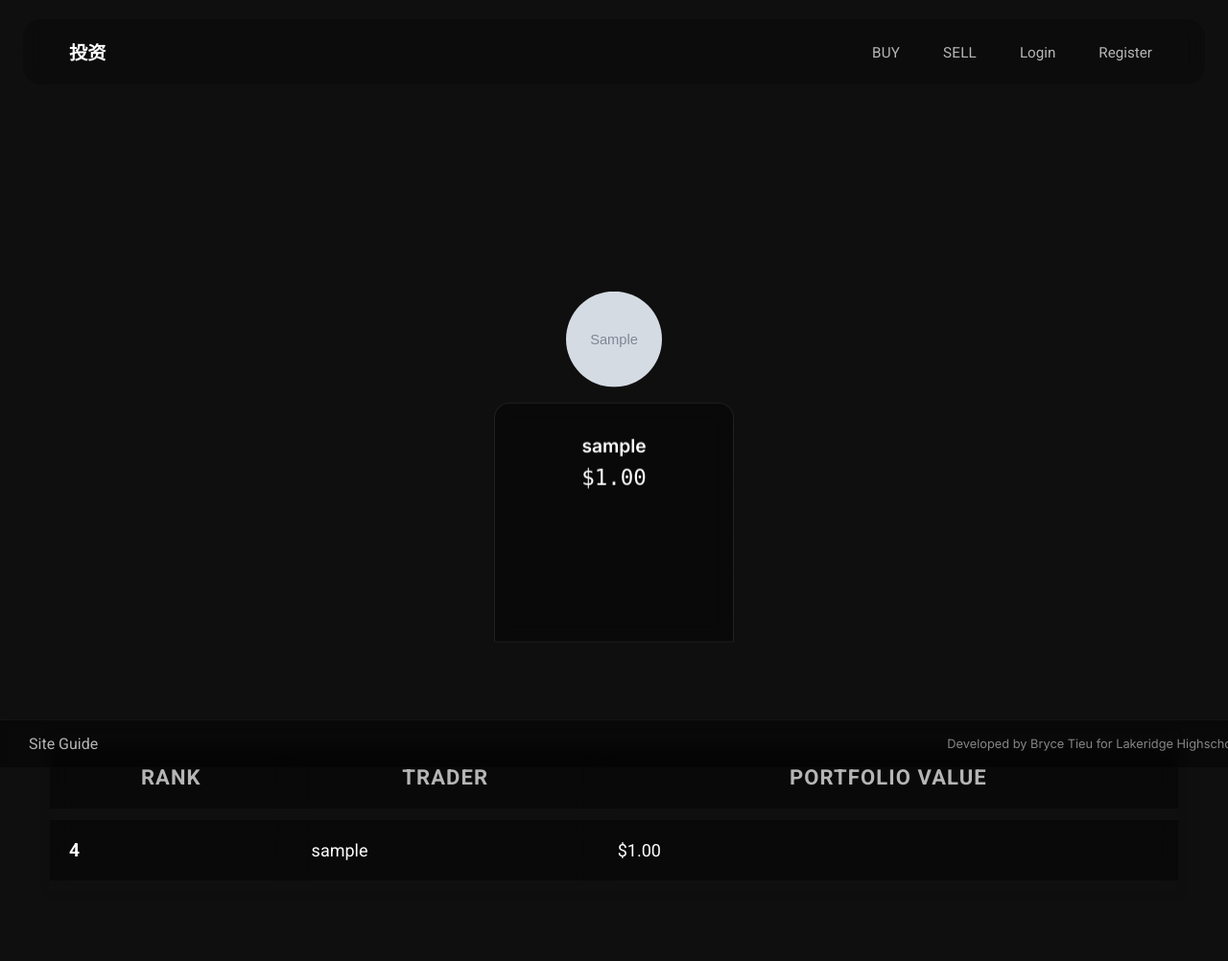
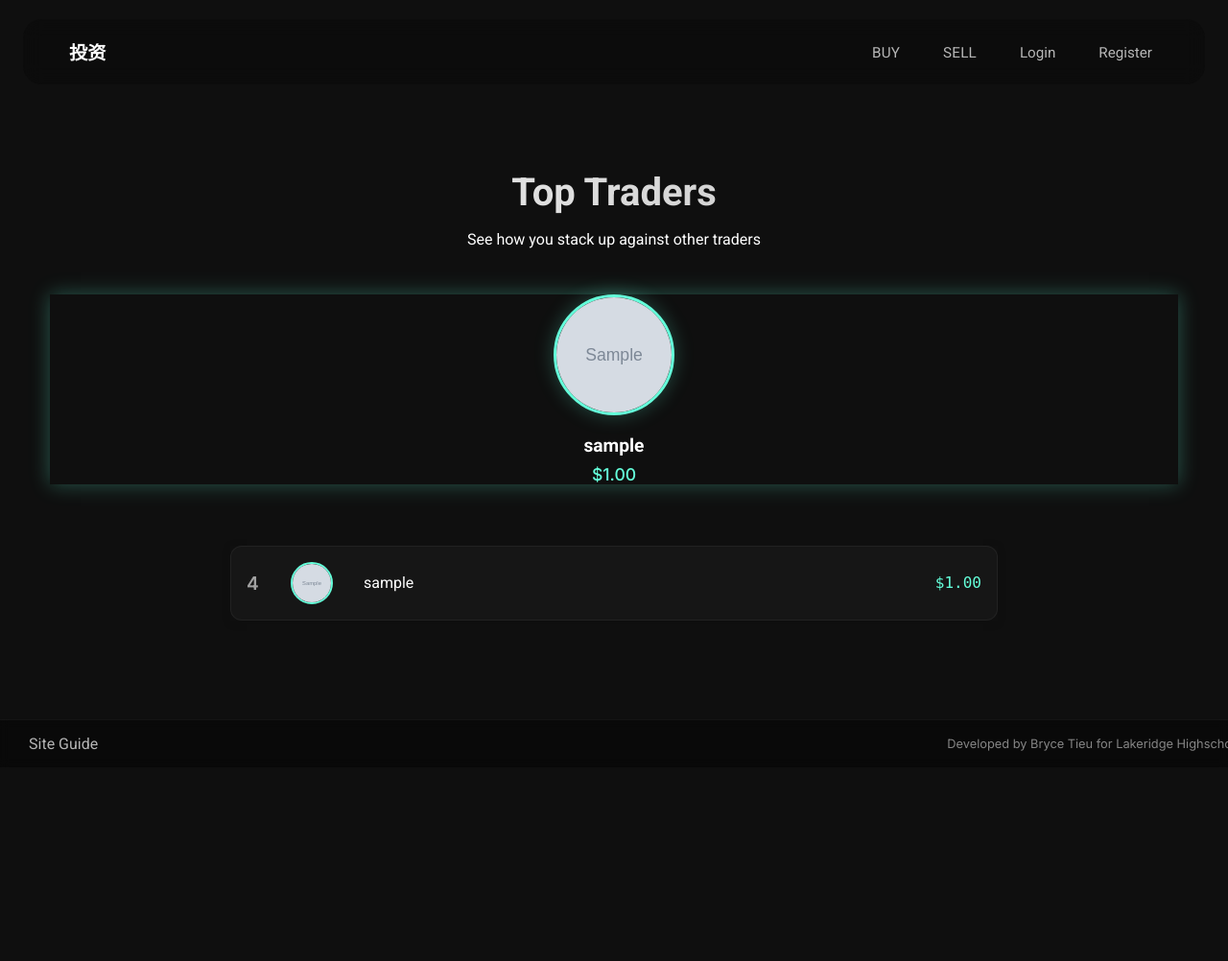
Before and after one commit to Buraisu-tiu/TouZi, a Flask app: template src/templates/leaderboard.html.jinja2 in a window 1280 px wide. Shown: the whole page at 96% size. After the commit the page ends 783 px from the top, so only its background shows below. Run offline with Flask 3, Linux system fonts and the light colour scheme; the template is opened without the code that fills it: most values are stand-ins (such as "Sample title", 1, 10 or a date in 2020); grey boxes marked "Sample" are stand-in pictures; parts of the project's set-up code (start-up, migrations or seed data) failed here and were passed over.

Commit message:
Fixed leaderboard 500 error

```diff
--- a/src/templates/leaderboard.html.jinja2
+++ b/src/templates/leaderboard.html.jinja2
@@ -1,63 +1,31 @@
 {% extends "base.html.jinja2" %}
+
 {% block content %}
 <style>
-    .leaderboard-page {
-        min-height: 100vh;
-        width: 100%;
-        background:
-            radial-gradient(circle at top right,
-                {{ user.accent_color if user and user.accent_color else '#64ffda' }}15 0%,
-                transparent 60%),
-            var(--bg-color);
-        padding: 2rem;
-        box-sizing: border-box;
-        position: relative;
-        overflow: hidden;
-    }
-
-    .leaderboard-page::before {
-        content: '';
-        position: fixed;
-        top: 0;
-        left: 0;
-        width: 100%;
-        height: 100%;
-        background:
-            linear-gradient(rgba(0, 0, 0, 0.2) 1px, transparent 1px),
-            linear-gradient(90deg, rgba(0, 0, 0, 0.2) 1px, transparent 1px);
-        background-size: 50px 50px;
-        opacity: 0.1;
-        z-index: 0;
+    :root {
+        --accent-color: {{ user.accent_color if user and user.accent_color else '#64ffda' }};
+        --background-color: {{ user.background_color if user and user.background_color else '#0a0a0a' }};
+        --text-color: {{ user.text_color if user and user.text_color else '#ffffff' }};
     }
 
     .leaderboard-container {
         max-width: 1200px;
         margin: 0 auto;
-        position: relative;
-        z-index: 1;
+        padding: 2rem;
     }
 
-    .leaderboard-title {
+    .leaderboard-header {
+        text-align: center;
+        margin-bottom: 3rem;
+    }
+
+    .leaderboard-header h1 {
         font-size: 2.5rem;
         font-weight: 800;
-        text-align: center;
-        margin-bottom: 3rem;
-        background: linear-gradient(to right, var(--text-color), rgba(255,255,255,0.7));
+        margin-bottom: 0.5rem;
+        background: linear-gradient(to right, #fff, rgba(255,255,255,0.7));
         -webkit-background-clip: text;
         -webkit-text-fill-color: transparent;
-        position: relative;
-    }
-
-    .leaderboard-title::after {
-        content: '';
-        position: absolute;
-        bottom: -10px;
-        left: 50%;
-        transform: translateX(-50%);
-        width: 100px;
-        height: 4px;
-        background: var(--accent-color);
-        border-radius: 2px;
     }
 
     .podium-section {
@@ -66,156 +34,168 @@
         align-items: flex-end;
         gap: 2rem;
         margin-bottom: 4rem;
-        padding: 2rem;
+        box-shadow: 0 0 20px rgba({{ user.accent_color | hex_to_rgb if user and user.accent_color else '100, 255, 218' }}, 0.3);
     }
 
-    .podium-place {
-        display: flex;
-        flex-direction: column;
-        align-items: center;
-        animation: floatAnimation 3s ease-in-out infinite;
-    }
-
-    .second-place { animation-delay: 0.2s; }
-    .first-place { animation-delay: 0.4s; }
-    .third-place { animation-delay: 0.6s; }
-
-    @keyframes floatAnimation {
-        0%, 100% { transform: translateY(0); }
-        50% { transform: translateY(-10px); }
-    }
-
-    .profile-picture {
-        width: 100px;
-        height: 100px;
-        border-radius: 50%;
-        border: 3px solid var(--accent-color);
-        box-shadow: 0 0 20px var(--accent-color);
-        margin-bottom: 1rem;
+    .podium-spot {
+        text-align: center;
         transition: transform 0.3s ease;
     }
 
-    .profile-picture:hover {
-        transform: scale(1.1);
+    .podium-spot:hover {
+        transform: translateY(-10px);
     }
 
-    .podium-block {
-        width: 200px;
-        background: rgba(0, 0, 0, 0.4);
-        backdrop-filter: blur(10px);
-        border: 1px solid rgba(255, 255, 255, 0.1);
-        border-radius: 16px 16px 0 0;
-        padding: 1.5rem;
-        text-align: center;
-        transition: all 0.3s ease;
+    .podium-1 {
+        order: 2;
+        margin-bottom: 0;
     }
 
-    .first-place .podium-block { height: 200px; }
-    .second-place .podium-block { height: 160px; }
-    .third-place .podium-block { height: 120px; }
+    .podium-2 {
+        order: 1;
+        margin-bottom: 30px;
+    }
+
+    .podium-3 {
+        order: 3;
+        margin-bottom: 50px;
+    }
+
+    .podium-avatar {
+        width: 120px;
+        height: 120px;
+        border-radius: 50%;
+        border: 3px solid {{ user.accent_color if user and user.accent_color else '#64ffda' }};
+        margin-bottom: 1rem;
+        box-shadow: 0 0 20px {{ user.accent_color if user and user.accent_color else '#64ffda' }}40;
+    }
 
     .podium-username {
         font-size: 1.2rem;
         font-weight: 600;
-        margin: 0.5rem 0;
-        color: var(--text-color);
+        color: #fff;
+        text-decoration: none;
+        margin-bottom: 0.5rem;
+        display: block;
     }
 
     .podium-value {
-        font-family: 'SF Mono', monospace;
-        font-size: 1.4rem;
+        font-size: 1.1rem;
         color: var(--accent-color);
+        font-weight: 500;
     }
 
     .leaderboard-table {
         width: 100%;
-        border-collapse: separate;
-        border-spacing: 0 0.75rem;
+        max-width: 800px;
+        margin: 0 auto;
     }
 
-    .leaderboard-table tr {
-        transition: transform 0.3s ease;
+    .leaderboard-row {
+        display: grid;
+        grid-template-columns: auto 60px 1fr auto;
+        align-items: center;
+        gap: 1rem;
+        padding: 1rem;
+        background: rgba(255, 255, 255, 0.03);
+        border: 1px solid rgba(255, 255, 255, 0.05);
+        border-radius: 12px;
+        margin-bottom: 1rem;
+        transition: all 0.3s ease;
     }
 
-    .leaderboard-table tr:hover {
+    .leaderboard-row:hover {
         transform: translateX(10px);
+        background: rgba({{ user.accent_color | hex_to_rgb if user and user.accent_color else '100, 255, 218' }}, 0.1);
+        border-color: var(--accent-color);
     }
 
-    .leaderboard-table th,
-    .leaderboard-table td {
-        padding: 1.25rem;
-        background: rgba(0, 0, 0, 0.4);
-        backdrop-filter: blur(10px);
+    .rank {
+        font-size: 1.2rem;
+        font-weight: 600;
+        color: rgba(255, 255, 255, 0.6);
+        width: 30px;
     }
 
-    .leaderboard-table th {
-        font-weight: 600;
-        color: rgba(255, 255, 255, 0.7);
-        text-transform: uppercase;
-        letter-spacing: 0.05em;
+    .user-avatar {
+        width: 40px;
+        height: 40px;
+        border-radius: 50%;
+        border: 2px solid var(--accent-color);
     }
 
-    .leaderboard-table td {
-        color: var(--text-color);
+    .username {
+        color: #fff;
+        text-decoration: none;
+        font-weight: 500;
     }
 
-    .rank-number {
-        font-size: 1.2rem;
-        font-weight: 700;
+    .value {
+        font-family: 'SF Mono', monospace;
         color: var(--accent-color);
+    }
+
+    .empty-state {
+        text-align: center;
+        padding: 4rem 2rem;
+        color: rgba(255, 255, 255, 0.6);
     }
 
     @media (max-width: 768px) {
         .podium-section {
             flex-direction: column;
             align-items: center;
+            gap: 2rem;
         }
 
-        .podium-block {
-            width: 100%;
-            height: auto !important;
-            margin-bottom: 1rem;
+        .podium-spot {
+            margin-bottom: 0 !important;
+            order: unset !important;
+        }
+
+        .leaderboard-row {
+            grid-template-columns: auto 40px 1fr auto;
+            gap: 0.5rem;
+            padding: 0.75rem;
         }
     }
 </style>
 
-<div class="leaderboard-page">
-    <div class="leaderboard-container">
-        <h1 class="leaderboard-title">Top Traders Leaderboard</h1>
+<div class="leaderboard-container">
+    <div class="leaderboard-header">
+        <h1>Top Traders</h1>
+        <p>See how you stack up against other traders</p>
+    </div>
 
+    {% if leaderboard %}
         <div class="podium-section">
-            {% for place in [2, 1, 3] %}
-                {% if leaderboard|length >= place %}
-                    {% set trader = leaderboard[place-1] %}
-                    <div class="podium-place {{ ['second-place', 'first-place', 'third-place'][loop.index0] }}">
-                        <img src="{{ trader.profile_picture }}" alt="Profile" class="profile-picture">
-                        <div class="podium-block">
-                            <div class="podium-username">{{ trader.username }}</div>
-                            <div class="podium-value">${{ "%.2f"|format(trader.total_value|default(0)) }}</div>
-                        </div>
-                    </div>
-                {% endif %}
+            {% for user in leaderboard[:3] %}
+                <div class="podium-spot podium-{{ loop.index }}">
+                    <img src="{{ user.profile_picture }}" alt="{{ user.username }}" class="podium-avatar">
+                    <a href="{{ url_for('portfolio.view_portfolio', user_id=user.user_id) }}" class="podium-username">
+                        {{ user.username }}
+                    </a>
+                    <div class="podium-value">${{ "%.2f"|format(user.total_value) }}</div>
+                </div>
             {% endfor %}
         </div>
 
-        <table class="leaderboard-table">
-            <thead>
-                <tr>
-                    <th>Rank</th>
-                    <th>Trader</th>
-                    <th>Portfolio Value</th>
-                </tr>
-            </thead>
-            <tbody>
-                {% for trader in leaderboard[3:] %}
-                    <tr>
-                        <td><span class="rank-number">{{ loop.index + 3 }}</span></td>
-                        <td>{{ trader.username }}</td>
-                        <td>${{ "%.2f"|format(trader.total_value|default(0)) }}</td>
-                    </tr>
-                {% endfor %}
-            </tbody>
-        </table>
-    </div>
+        <div class="leaderboard-table">
+            {% for user in leaderboard[3:] %}
+                <div class="leaderboard-row">
+                    <div class="rank">{{ loop.index + 3 }}</div>
+                    <img src="{{ user.profile_picture }}" alt="{{ user.username }}" class="user-avatar">
+                    <a href="{{ url_for('portfolio.view_portfolio', user_id=user.user_id) }}" class="username">
+                        {{ user.username }}
+                    </a>
+                    <div class="value">${{ "%.2f"|format(user.total_value) }}</div>
+                </div>
+            {% endfor %}
+        </div>
+    {% else %}
+        <div class="empty-state">
+            <p>No traders found. Be the first to start trading!</p>
+        </div>
+    {% endif %}
 </div>
 {% endblock %}
```
Also changed, not shown: src/routes/leaderboard.py (+4 -3 lines), src/routes/portfolio.py (+9 -1 lines), src/static/uploads/d_law__2025-02-28T023244.000Z_4.jpg (added).
